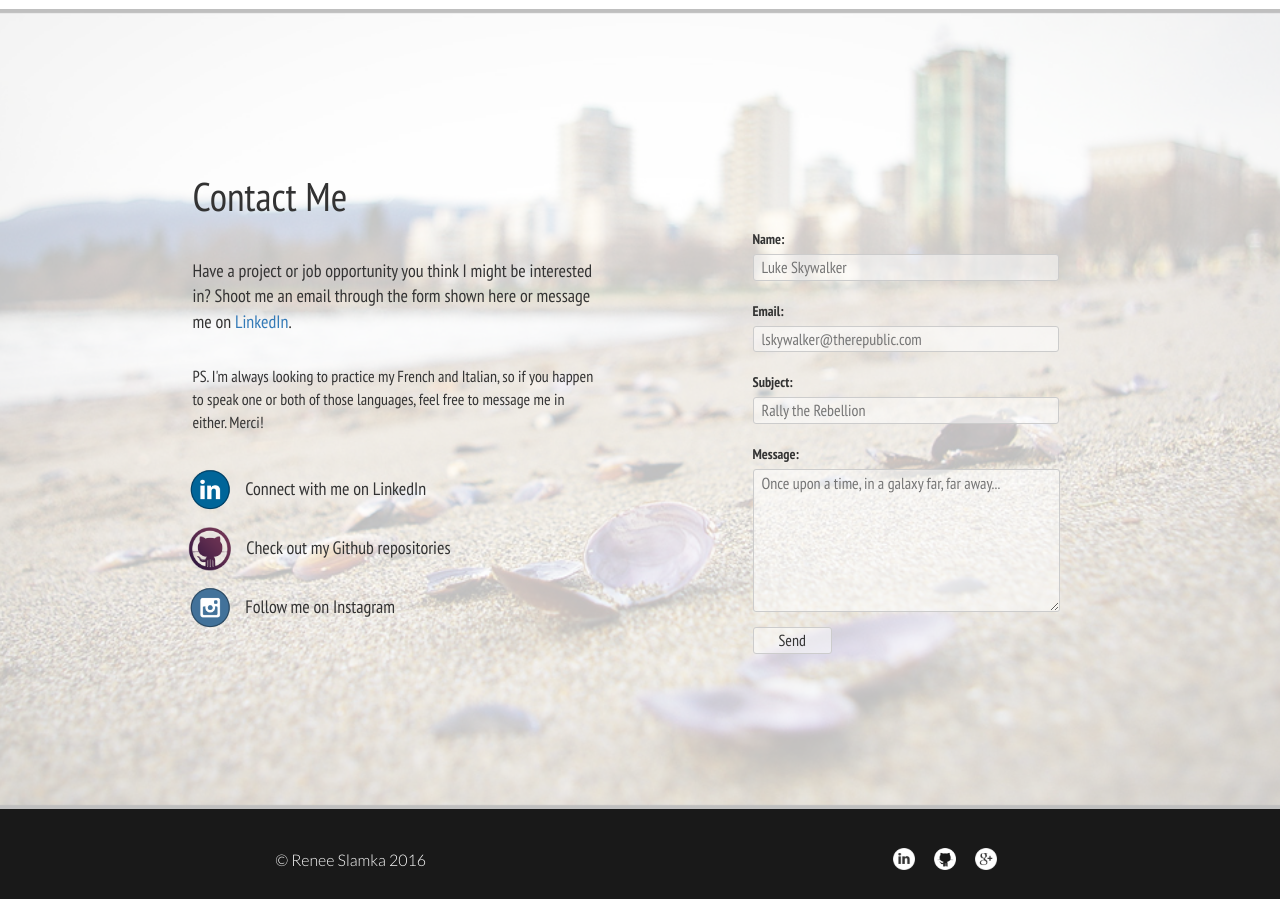
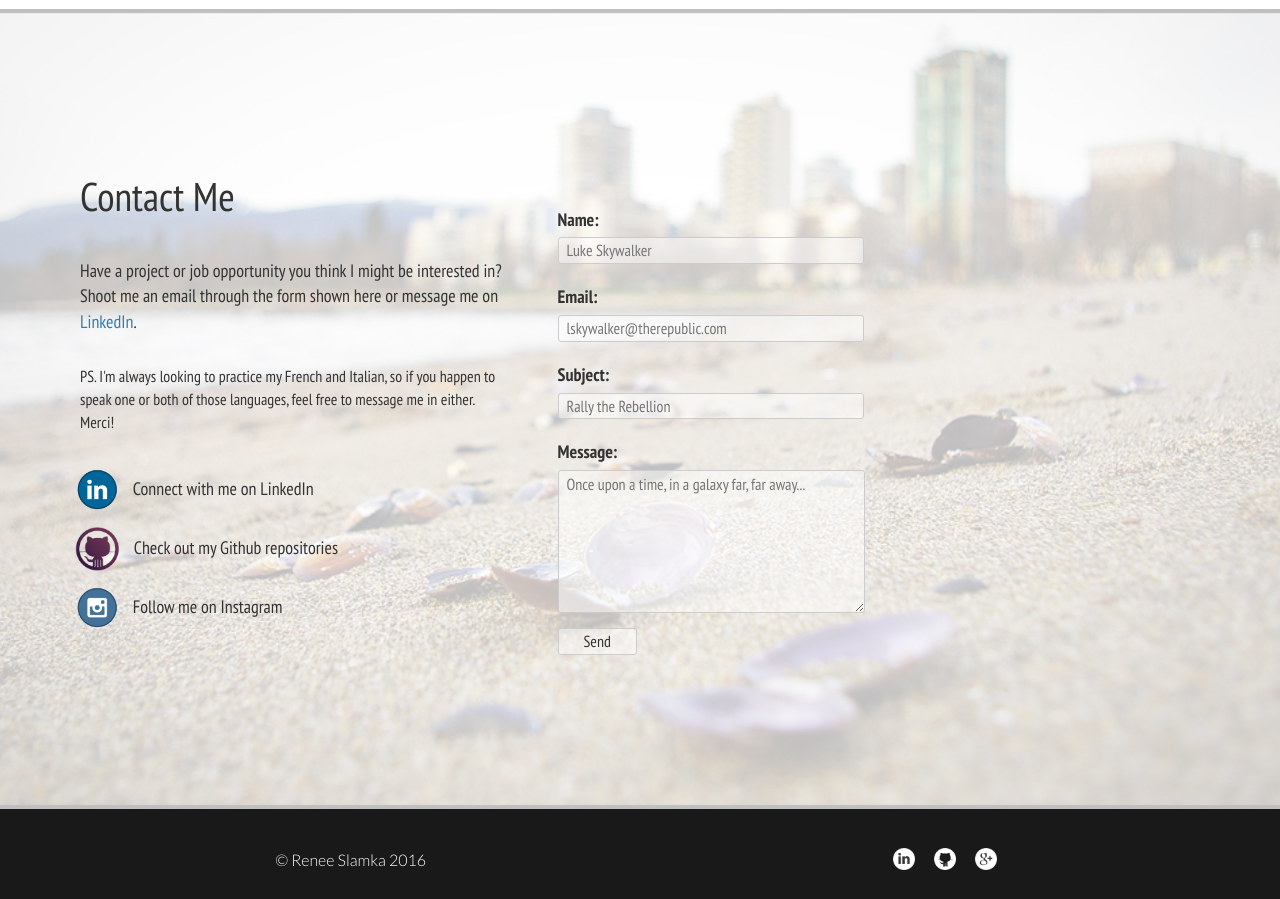
Before and after one commit to ReneeSlamka/renee-website, a PHP site: template templates/pages/contact.twig in a window 1280 px wide. Shown: the part 114-1013 px from the top of the page. Run offline with PHP 8.4, Linux system fonts and the light colour scheme; the template is opened without the code that fills it, so the values that code supplies are empty; style sheets or scripts are compiled from the project's sources; some libraries are stand-ins or nearby versions; some web fonts are replaced.

Commit message:
Finished styling tweaks for about page and contact page

```diff
--- a/templates/pages/contact.twig
+++ b/templates/pages/contact.twig
@@ -11,7 +11,7 @@
         <div class="contact-bg-white-overlay">
             <div class="container">
                 <div class="row">
-                    <div class="col-md-5 col-md-offset-1 col-sm-6 col-sm-offset-0 col-xs-10 col-xs-offset-1 contact-info-section">
+                    <div class="col-lg-5 offset-lg-1 col-md-6 offset-md-0 col-10 offset-1 contact-info-section">
                         <h1>Contact Me</h1>
                         <p>
                             Have a project or job opportunity you think I might be interested in?
@@ -38,7 +38,7 @@
                             </li>
                         </ul>
                     </div>
-                    <div class="col-md-5 col-md-offset-1 col-sm-6 col-sm-offset-0 col-xs-10 col-xs-offset-1 contact-form-section">
+                    <div class="col-lg-5 offset-lg-1 col-md-6 offset-md-0 col-10 offset-1 contact-form-section">
                         <form id="contact-form" class="email" action="/submit" method="post">
                             <label>Name:</label><br>
                             <input type="text" name="name" size="40" placeholder="Luke Skywalker"><br>
```
Also changed, not shown: public/assets/css/about-sass.css, public/assets/css/base.css (added), public/assets/css/contact.css, public/assets/scss/about-sass.scss, public/assets/scss/base.scss (added), public/assets/scss/contact.scss (added).
